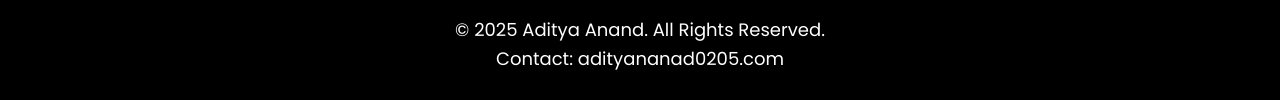
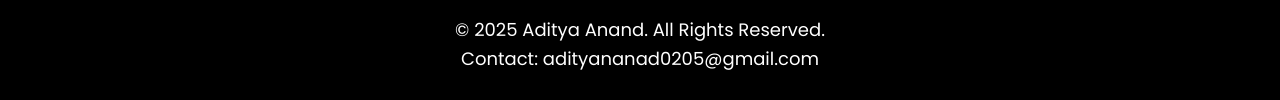
Before and after one commit to addi-00/Aditya-Anand-portfolio, a plain HTML site: page index.html in a window 1280 px wide. Shown: the part 2296-2396 px from the top of the page. Drawn offline with Linux system fonts and the light colour scheme.

Commit message:
index.html

```diff
--- a/index.html
+++ b/index.html
@@ -369,7 +369,7 @@
       <a href="#">IG</a>
     </div>
     <p>&copy; 2025 Aditya Anand. All Rights Reserved.</p>
-    <p>Contact: adityananad0205.com</p>
+    <p>Contact: adityananad0205@gmail.com</p>
   </footer>
 </body>
 </html>
```
